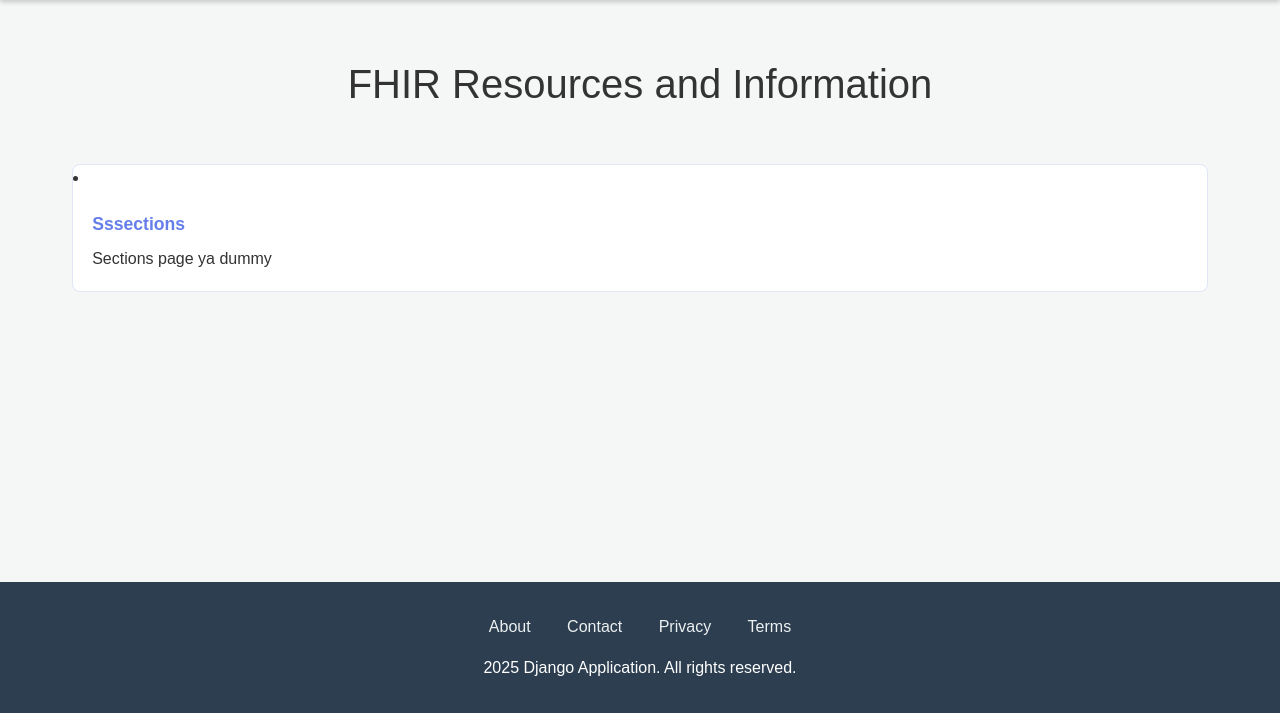
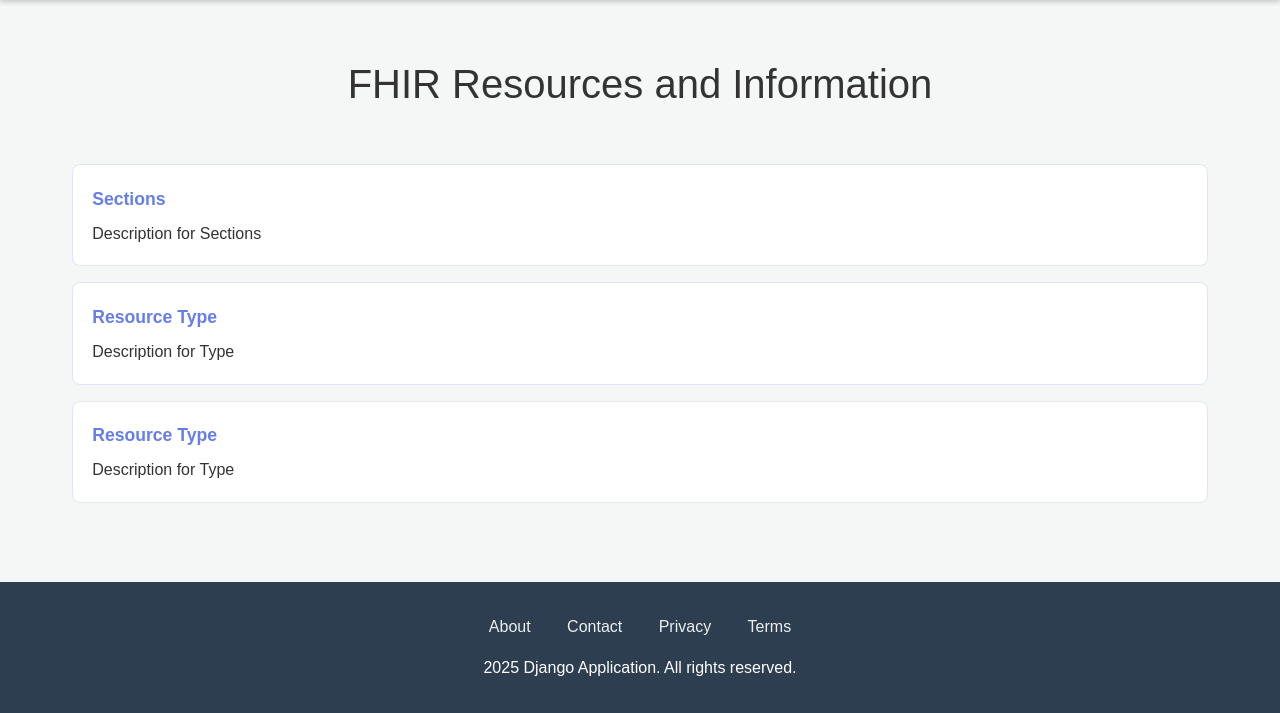
Before and after one commit to AfroDizzzy/FhirMD_FrontEnd, a Django app: page / in a window 1280 px wide. Shown: the part 87-800 px from the top of the page. Run offline with Django 5.2, Linux system fonts and the light colour scheme.

Commit message:
Hard coded the sections

```diff
--- a/frontend/templates/frontend/homePage.html
+++ b/frontend/templates/frontend/homePage.html
@@ -6,19 +6,26 @@
   <main>
     <div class="content-section">
       <h2>FHIR Resources and Information</h2>
-      {% for page_key, page_data in pages.items %}
+      <ul class="home-page-list">
         <li class="item">
-          <a class="item-link" href="{% url page_key %}">
-            <h3 class="item-resourceType">{{ page_data.name }}</h3>
-            <p>{{ page_data.description }}</p>
+          <a class="item-link" href="{% url 'sections' %}">
+            <h3 class="item-resourceType">Sections</h3>
+            <p>Description for Sections</p>
           </a>
         </li>
-      {% empty %}
         <li class="item">
-          <div class="item-name">ERROR: Pages Found</div>
-          <div class="item-description">Pages failed to load</div>
+          <a class="item-link" href="{% url 'sections' %}">
+            <h3 class="item-resourceType">Resource Type</h3>
+            <p>Description for Type</p>
+          </a>
         </li>
-      {% endfor %}
+        <li class="item">
+          <a class="item-link" href="{% url 'sections' %}">
+            <h3 class="item-resourceType">Resource Type</h3>
+            <p>Description for Type</p>
+          </a>
+        </li>
+      </ul>
     </div>
   </main>
 {% endblock content %}
--- a/frontend/views/homepage.py
+++ b/frontend/views/homepage.py
@@ -4,19 +4,6 @@ from django.http import HttpResponse
 
 def homepage(request):
     context = {
-        "pages": {
-            "sections": {
-                "name": "Sections",
-                "description": "Sections page ya dummy"
-            },
-            "sections":{
-                "name": "Sssections",
-                "description": "Sections page ya dummy"
-            }
-
-        # "references",
-        # "ingrediants?"
-        }
     }
 
     return render(request, "frontend/homePage.html", context)
```
